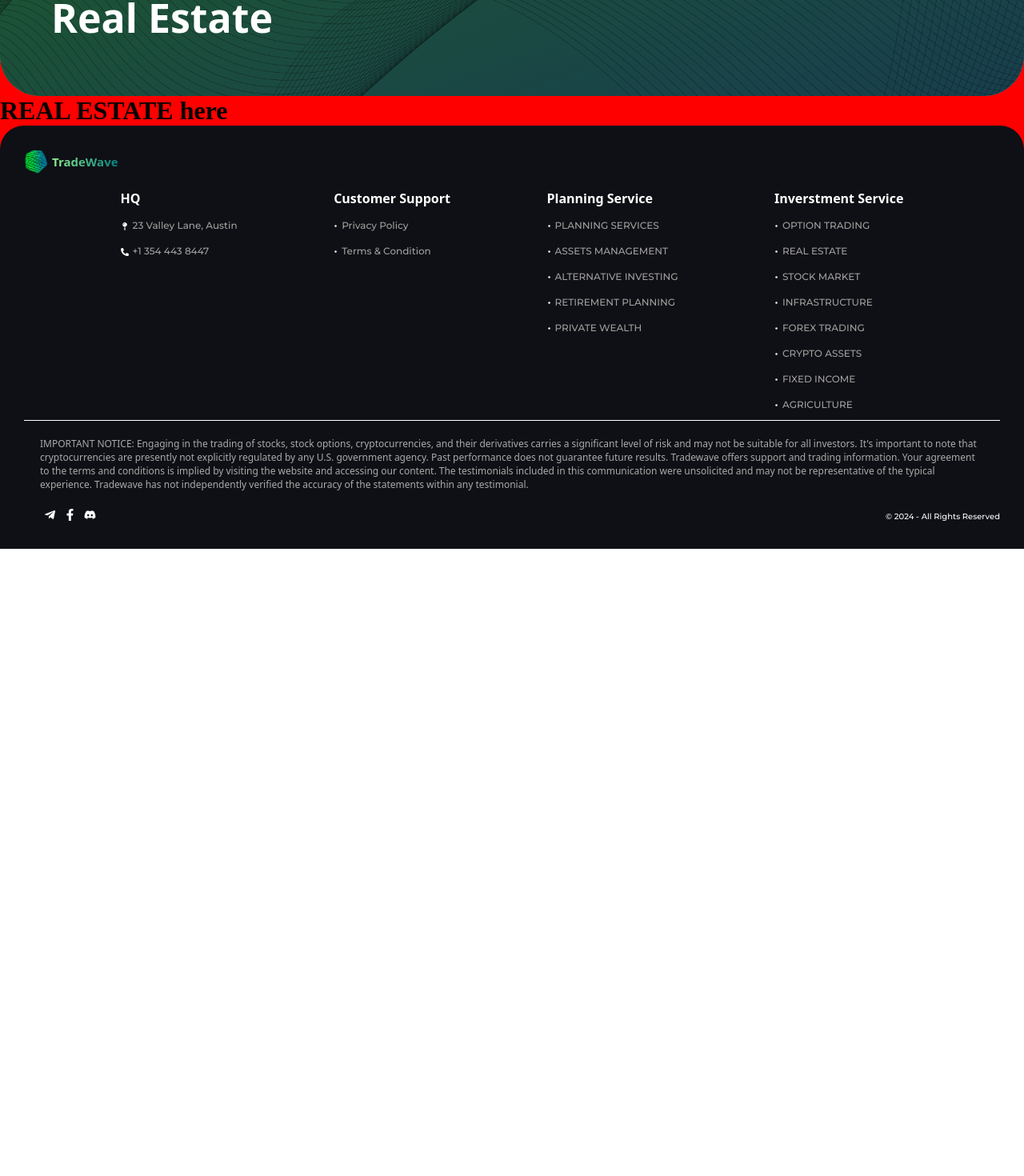
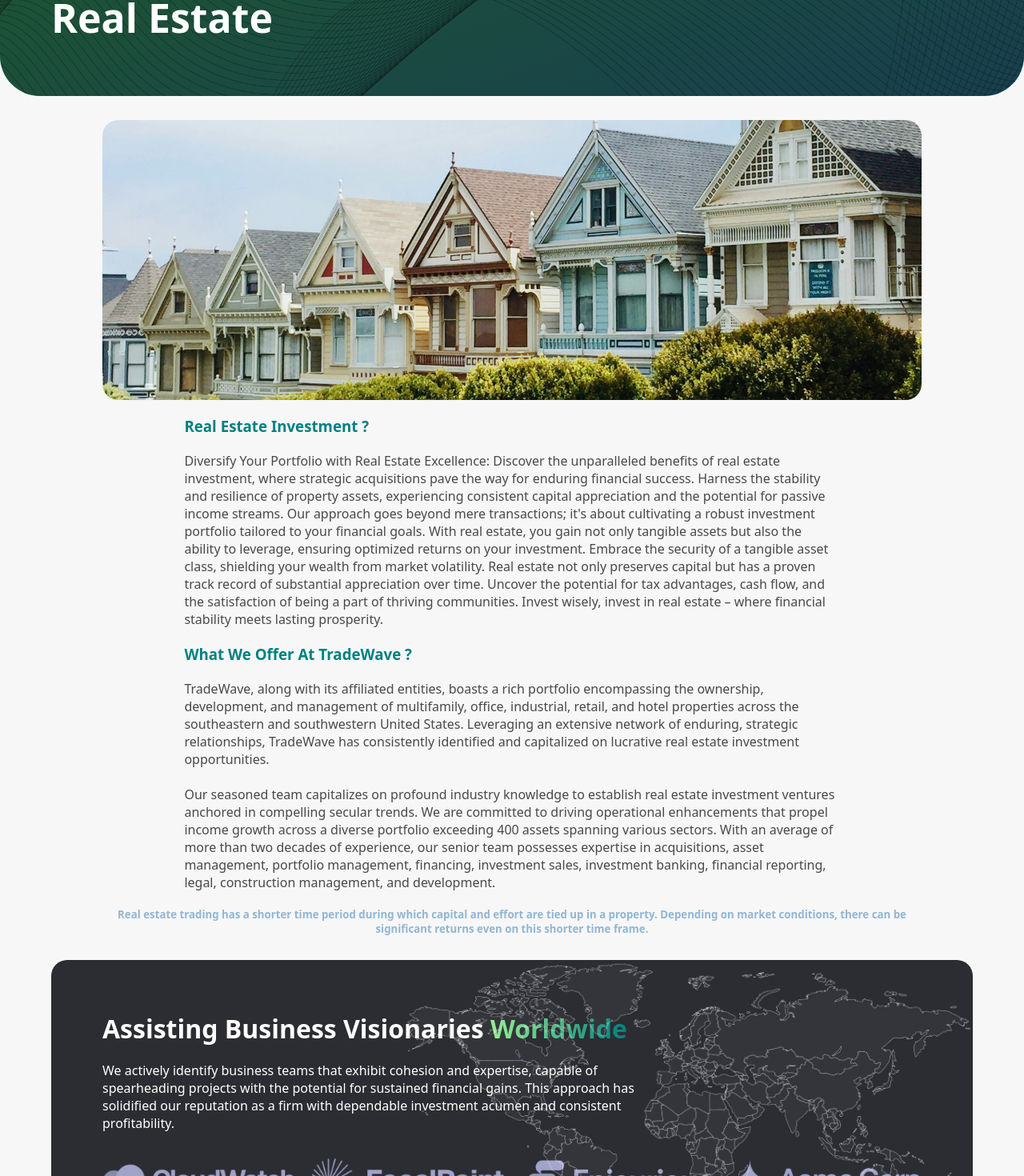
Before and after one commit to nehldotjs/tradewave, a React (Create React App) app: page /real-estate in a window 1280 px wide. Shown: the part 320-1790 px from the top of the page at 80% size. Before the commit the page ends 1006 px from the top, so only its background shows below. Built offline with nearby package versions, Linux system fonts and the light colour scheme; some icons are missing.

Commit message:
NEW COMMIT

```diff
--- a/src/screens/Estate.js
+++ b/src/screens/Estate.js
@@ -1,9 +1,13 @@
 import React from "react";
 import "../styles/estate.css";
+
+import mapImg from "../assets//map.png";
+import estateImage from "../assets/housing.jpg";
 
 import Nav from "../Components/Nav";
 import SubHeader from "../screens/subpages/SubHeaders";
 import Footer from "../screens/subpages/Footer";
+import Entrepreneurs from "../screens/subpages/Entrepreneurs";
 
 function Estate() {
   return (
@@ -13,7 +17,58 @@
         description="Building Wealth, One Property at a Time – Invest in Your Future with Real Estate."
         header="Real Estate"
       />
-      <h1>REAL ESTATE here</h1>
+      <div className="estate-sections-wrapper">
+
+        <div className="est-image-header-wrapper">
+          <img src={estateImage} alt="" />
+        </div>
+        <div className="estate-section2">
+          <h3>Real Estate Investment ?</h3>
+          <p>
+            Diversify Your Portfolio with Real Estate Excellence: Discover the
+            unparalleled benefits of real estate investment, where strategic
+            acquisitions pave the way for enduring financial success. Harness
+            the stability and resilience of property assets, experiencing
+            consistent capital appreciation and the potential for passive income
+            streams. Our approach goes beyond mere transactions; it's about
+            cultivating a robust investment portfolio tailored to your financial
+            goals. With real estate, you gain not only tangible assets but also
+            the ability to leverage, ensuring optimized returns on your
+            investment. Embrace the security of a tangible asset class,
+            shielding your wealth from market volatility. Real estate not only
+            preserves capital but has a proven track record of substantial
+            appreciation over time. Uncover the potential for tax advantages,
+            cash flow, and the satisfaction of being a part of thriving
+            communities. Invest wisely, invest in real estate – where financial
+            stability meets lasting prosperity.
+          </p>
+          <h3>What we offer at TradeWave ?</h3>
+          <p>
+            TradeWave, along with its affiliated entities, boasts a rich
+            portfolio encompassing the ownership, development, and management of
+            multifamily, office, industrial, retail, and hotel properties across
+            the southeastern and southwestern United States. Leveraging an
+            extensive network of enduring, strategic relationships, TradeWave
+            has consistently identified and capitalized on lucrative real estate
+            investment opportunities. <br />
+            <br /> Our seasoned team capitalizes on profound industry knowledge
+            to establish real estate investment ventures anchored in compelling
+            secular trends. We are committed to driving operational enhancements
+            that propel income growth across a diverse portfolio exceeding 400
+            assets spanning various sectors. With an average of more than two
+            decades of experience, our senior team possesses expertise in
+            acquisitions, asset management, portfolio management, financing,
+            investment sales, investment banking, financial reporting, legal,
+            construction management, and development.
+          </p>
+        </div>
+        <h5>
+          Real estate trading has a shorter time period during which capital and
+          effort are tied up in a property. Depending on market conditions,
+          there can be significant returns even on this shorter time frame.
+        </h5>
+      </div>
+      <Entrepreneurs bckImg={mapImg} />
       <Footer />
     </div>
   );
--- a/src/styles/estate.css
+++ b/src/styles/estate.css
@@ -1,3 +1,71 @@
-.estate-main-wrapper{
-    background-color: red;
+.estate-main-wrapper {
+    flex-direction: column;
+    display: flex;
+    gap: 30px;
+    font-family: system-ui, -apple-system, BlinkMacSystemFont, 'Segoe UI', Roboto, Oxygen, Ubuntu, Cantarell, 'Open Sans', 'Helvetica Neue', sans-serif;
 }
+
+.estate-sections-wrapper {
+    display: flex;
+    flex-direction: column;
+    width: 80%;
+    height: auto;
+    gap: 20px;
+    margin: auto;
+}
+
+.section-header-wrapper {
+    width: 100%;
+    align-items: center;
+    display: flex;
+    justify-content: flex-start;
+}
+
+.section-header-wrapper h1 {
+    text-transform: capitalize;
+}
+
+.est-image-header-wrapper {
+    display: flex;
+    margin: auto;
+    justify-content: center;
+    align-items: center;
+    width: 100%;
+    height: 350px;
+    overflow: hidden;
+    border-radius: 20px;
+}
+
+.est-image-header-wrapper img {
+    width: 100%;
+    height: 100%;
+    display: flex;
+    object-fit: cover;
+}
+
+.estate-section2 {
+    margin: auto;
+    display: flex;
+    flex-direction: column;
+    gap: 20px;
+    width: 80%;
+}
+
+.estate-section2 h3 {
+    color: teal;
+    text-transform: capitalize;
+
+}
+
+.estate-section2 p {
+    color: rgb(73, 73, 73);
+}
+
+.estate-sections-wrapper h5 {
+    color: rgb(146, 182, 211);
+    display: flex;
+    margin: auto;
+    text-align: center;
+    width: 100%;
+    height: auto;
+}
```
